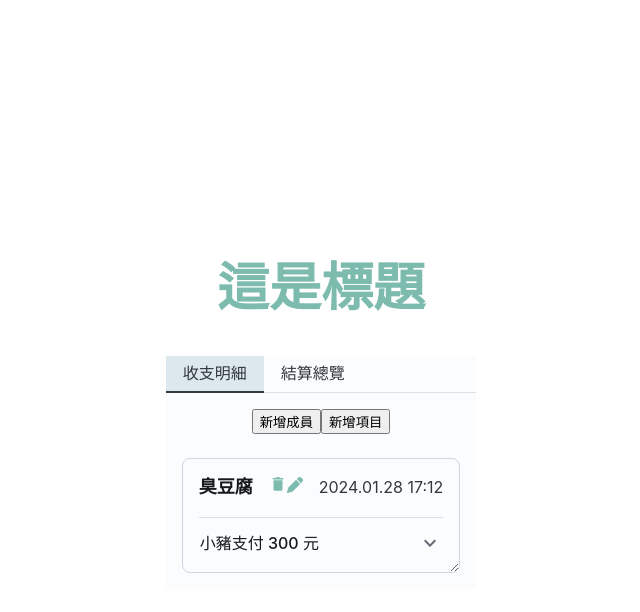
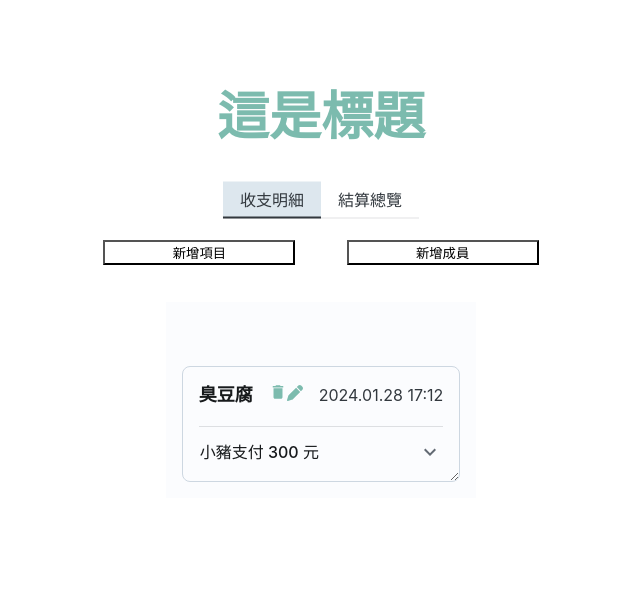
Before and after one commit to HaKkaz/LetSplit, a React (Create React App) app in the folder frontend/: page /event in a window 1280 px wide. Shown: the top 612 px of the page, without its empty margins (319-959 px from the left). Built offline with nearby package versions, Linux system fonts and the light colour scheme.

Commit message:
edit layout of event page and split event file to itemcard and event

```diff
--- a/frontend/src/components/event.tsx
+++ b/frontend/src/components/event.tsx
@@ -3,126 +3,24 @@ import Tabs from '@mui/joy/Tabs';
 import TabList from '@mui/joy/TabList';
 import Tab from '@mui/joy/Tab';
 import TabPanel from '@mui/joy/TabPanel';
-import Card from '@mui/joy/Card';
-import CardContent from '@mui/joy/CardContent';
-import Typography from '@mui/joy/Typography';
-import Divider from '@mui/joy/Divider';
-import Grid from '@mui/joy/Grid';
-import { FaPen } from "react-icons/fa6";
-import { MdDelete } from "react-icons/md";
-import { IoIosArrowDropdownCircle } from "react-icons/io";
-import Avatar from '@mui/joy/Avatar';
-import ListItemContent from '@mui/joy/ListItemContent';
-import Accordion from '@mui/joy/Accordion';
-import AccordionSummary from '@mui/joy/AccordionSummary';
-import AccordionDetails from '@mui/joy/AccordionDetails';
-import Stack from '@mui/joy/Stack';
-import FormControl from '@mui/joy/FormControl';
-import FormLabel from '@mui/joy/FormLabel';
-import Switch from '@mui/joy/Switch';
-import Checkbox from '@mui/joy/Checkbox';
-
-import AirplanemodeActiveRoundedIcon from '@mui/icons-material/AirplanemodeActiveRounded';
-import WifiRoundedIcon from '@mui/icons-material/WifiRounded';
-import BluetoothRoundedIcon from '@mui/icons-material/BluetoothRounded';
-import TapAndPlayRoundedIcon from '@mui/icons-material/TapAndPlayRounded';
+import ItemCard from './itemCard.tsx';
 
 
 function Event() {
-    const creationDateTime = new Date(); // Get the current date and time
-
-    // const formattedDateTime = new Intl.DateTimeFormat('en-US', {
-    //     year: 'numeric',
-    //     month: '2-digit',
-    //     day: '2-digit',
-    //     hour: 'numeric',
-    //     minute: 'numeric',
-    // }).format(creationDateTime);
-    const formattedDateTime = `${creationDateTime.getFullYear()}.${String(creationDateTime.getMonth() + 1).padStart(2, '0')}.${String(creationDateTime.getDate()).padStart(2, '0')} ${String(creationDateTime.getHours()).padStart(2, '0')}:${String(creationDateTime.getMinutes()).padStart(2, '0')}`;
     return (
-        <>
-            <h1>這是標題</h1>
-            <Tabs aria-label="Basic tabs" defaultValue={0}>
-                <TabList>
+        <div style={{ position: 'relative' }}>
+            <h1 style={{ position: 'fixed', top: 40, left: 0, width: '100%', background: 'white' }}>這是標題</h1>
+            <Tabs defaultValue={0} >
+                <TabList style={{ position: 'fixed', top: '25%', left: '50%', transform: 'translate(-50%, -50%)', background: 'white' }}>
                     <Tab> 收支明細 </Tab>
                     <Tab>結算總覽</Tab>
                 </TabList>
                 <TabPanel value={0}>
-                    <button>新增成員</button>
-                    <button>新增項目</button>
+                    <button style={{ position: 'fixed', top: '30%', left: '52%', width: '15%', background: 'white' }}>新增成員</button>
+                    <button style={{ position: 'fixed', top: '30%', right: '52%', width: '15%', background: 'white' }}>新增項目</button>
                     <br />
                     <br />
-                    <Card
-                        variant="outlined"
-                        sx={{
-                            maxHeight: 'max-content',
-                            maxWidth: '100%',
-                            mx: 'auto',
-                            // to make the demo resizable
-                            overflow: 'auto',
-                            resize: 'horizontal',
-                        }}
-                    >
-                        <Grid container spacing={2} sx={{ flexGrow: 1 }}>
-                            <Grid xs={12} sm container>
-                                <Grid container direction="column" spacing={2}>
-                                    <Grid>
-                                        <Typography level="title-lg" gutterBottom component="div">
-                                            臭豆腐
-                                        </Typography>
-                                    </Grid>
-                                </Grid>
-                                <Grid>
-                                    <MdDelete color="#7CBBAE"
-                                        fontSize="large"
-
-                                        onClick={() => alert('You clicked the delete button!')}
-                                    />
-                                    <FaPen color="#7CBBAE" />
-                                </Grid>
-                            </Grid>
-                            <Grid>
-                                <Typography >
-                                    {formattedDateTime}
-                                </Typography>
-                            </Grid>
-                        </Grid>
-                        <Divider inset="none" />
-                        {/* <Grid container spacing={2} sx={{ flexGrow: 1 }}>
-                            <CardContent>
-                                <Typography level="title-md" marginRight={20}>
-                                    小豬支付 300 元
-                                </Typography>
-                            </CardContent>
-                        </Grid>
-                        <div className="bg-emerald-100 flex max-w-[277px] items-stretch justify-between gap-5 pl-6 pr-2.5 pt-4">
-                            <IoIosArrowDropdownCircle />
-                        </div> */}
-
-                        <Accordion>
-                            <AccordionSummary>
-
-                                <ListItemContent>
-                                    <Typography level="title-md">小豬支付 300 元</Typography>
-                                </ListItemContent>
-                            </AccordionSummary>
-                            <AccordionDetails>
-                                <Stack spacing={1.5}>
-                                    <FormControl orientation="horizontal" sx={{ gap: 1 }}>
-                                        <FormLabel>小豬 100 元</FormLabel>
-                                    </FormControl>
-                                    <FormControl orientation="horizontal" sx={{ gap: 1 }}>
-                                        <FormLabel>綿悠悠 100 元</FormLabel>
-                                    </FormControl>
-                                    <FormControl orientation="horizontal" sx={{ gap: 1 }}>
-                                        <FormLabel>皮皮雞 100 元</FormLabel>
-
-                                    </FormControl>
-                                </Stack>
-                            </AccordionDetails>
-                        </Accordion>
-
-                    </Card>
+                    <ItemCard />
                 </TabPanel>
 
                 <TabPanel value={1}>
@@ -130,7 +28,7 @@ function Event() {
                 </TabPanel>
             </Tabs>
 
-        </>
+        </div>
     );
 };
 export default Event;
--- /dev/null
+++ b/frontend/src/components/itemCard.tsx
@@ -0,0 +1,94 @@
+import React from 'react';
+import Card from '@mui/joy/Card';
+import Typography from '@mui/joy/Typography';
+import Divider from '@mui/joy/Divider';
+import Grid from '@mui/joy/Grid';
+import { FaPen } from "react-icons/fa6";
+import { MdDelete } from "react-icons/md";
+import ListItemContent from '@mui/joy/ListItemContent';
+import Accordion from '@mui/joy/Accordion';
+import AccordionSummary from '@mui/joy/AccordionSummary';
+import AccordionDetails from '@mui/joy/AccordionDetails';
+import Stack from '@mui/joy/Stack';
+import FormControl from '@mui/joy/FormControl';
+import FormLabel from '@mui/joy/FormLabel';
+
+function ItemCard() {
+    const creationDateTime = new Date(); // Get the current date and time
+    const formattedDateTime = `${creationDateTime.getFullYear()}.${String(creationDateTime.getMonth() + 1).padStart(2, '0')}.${String(creationDateTime.getDate()).padStart(2, '0')} ${String(creationDateTime.getHours()).padStart(2, '0')}:${String(creationDateTime.getMinutes()).padStart(2, '0')}`;
+
+    return (
+        <Card
+            variant="outlined"
+            sx={{
+                maxHeight: 'max-content',
+                maxWidth: '100%',
+                mx: 'auto',
+                // to make the demo resizable
+                overflow: 'auto',
+                resize: 'horizontal',
+            }}
+        >
+            <Grid container spacing={2} sx={{ flexGrow: 1 }}>
+                <Grid xs={12} sm container>
+                    <Grid container direction="column" spacing={2}>
+                        <Grid>
+                            <Typography level="title-lg" gutterBottom component="div">
+                                臭豆腐
+                            </Typography>
+                        </Grid>
+                    </Grid>
+                    <Grid>
+                        <MdDelete color="#7CBBAE"
+                            fontSize="large"
+
+                            onClick={() => alert('You clicked the delete button!')}
+                        />
+                        <FaPen color="#7CBBAE" />
+                    </Grid>
+                </Grid>
+                <Grid>
+                    <Typography >
+                        {formattedDateTime}
+                    </Typography>
+                </Grid>
+            </Grid>
+            <Divider inset="none" />
+            {/* <Grid container spacing={2} sx={{ flexGrow: 1 }}>
+                            <CardContent>
+                                <Typography level="title-md" marginRight={20}>
+                                    小豬支付 300 元
+                                </Typography>
+                            </CardContent>
+                        </Grid>
+                        <div className="bg-emerald-100 flex max-w-[277px] items-stretch justify-between gap-5 pl-6 pr-2.5 pt-4">
+                            <IoIosArrowDropdownCircle />
+                        </div> */}
+
+            <Accordion>
+                <AccordionSummary>
+
+                    <ListItemContent>
+                        <Typography level="title-md">小豬支付 300 元</Typography>
+                    </ListItemContent>
+                </AccordionSummary>
+                <AccordionDetails>
+                    <Stack spacing={1.5}>
+                        <FormControl orientation="horizontal" sx={{ gap: 1 }}>
+                            <FormLabel>小豬 100 元</FormLabel>
+                        </FormControl>
+                        <FormControl orientation="horizontal" sx={{ gap: 1 }}>
+                            <FormLabel>綿悠悠 100 元</FormLabel>
+                        </FormControl>
+                        <FormControl orientation="horizontal" sx={{ gap: 1 }}>
+                            <FormLabel>皮皮雞 100 元</FormLabel>
+
+                        </FormControl>
+                    </Stack>
+                </AccordionDetails>
+            </Accordion>
+
+        </Card>
+    )
+}
+export default ItemCard;
```
